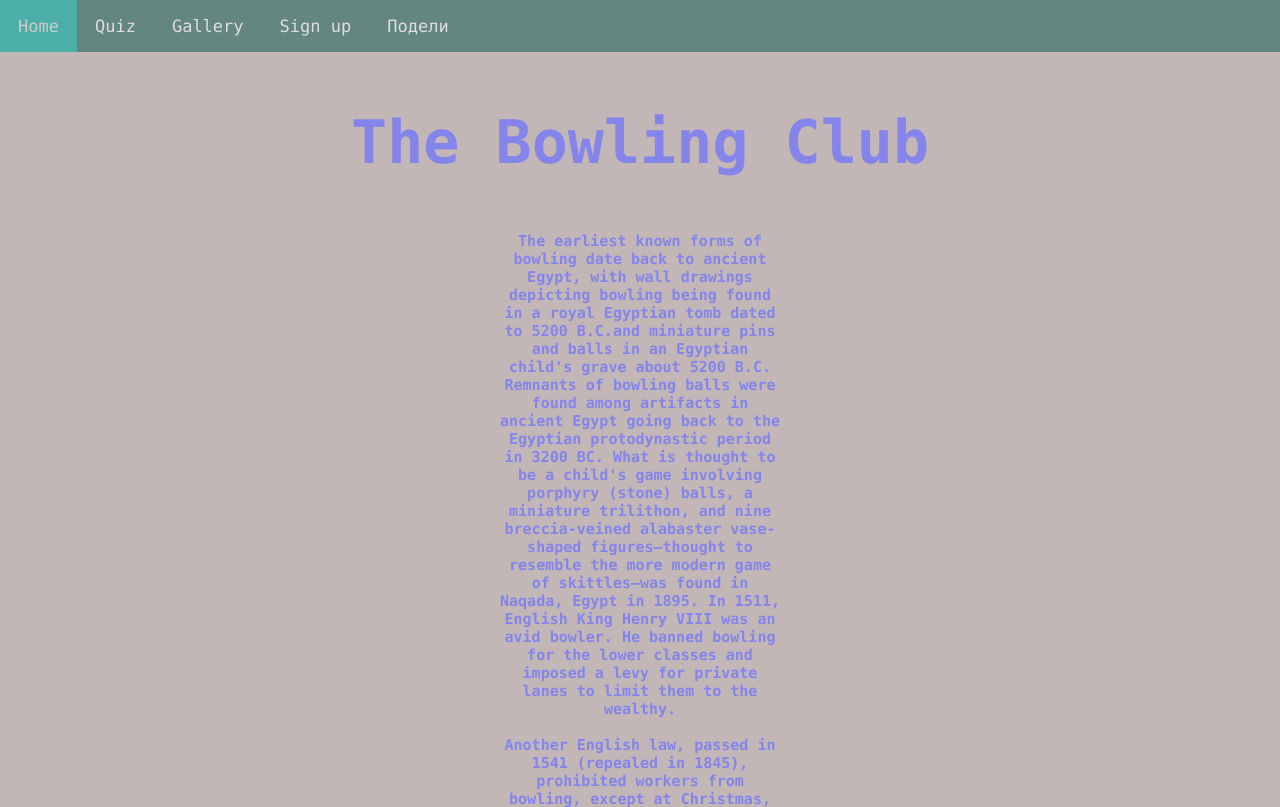
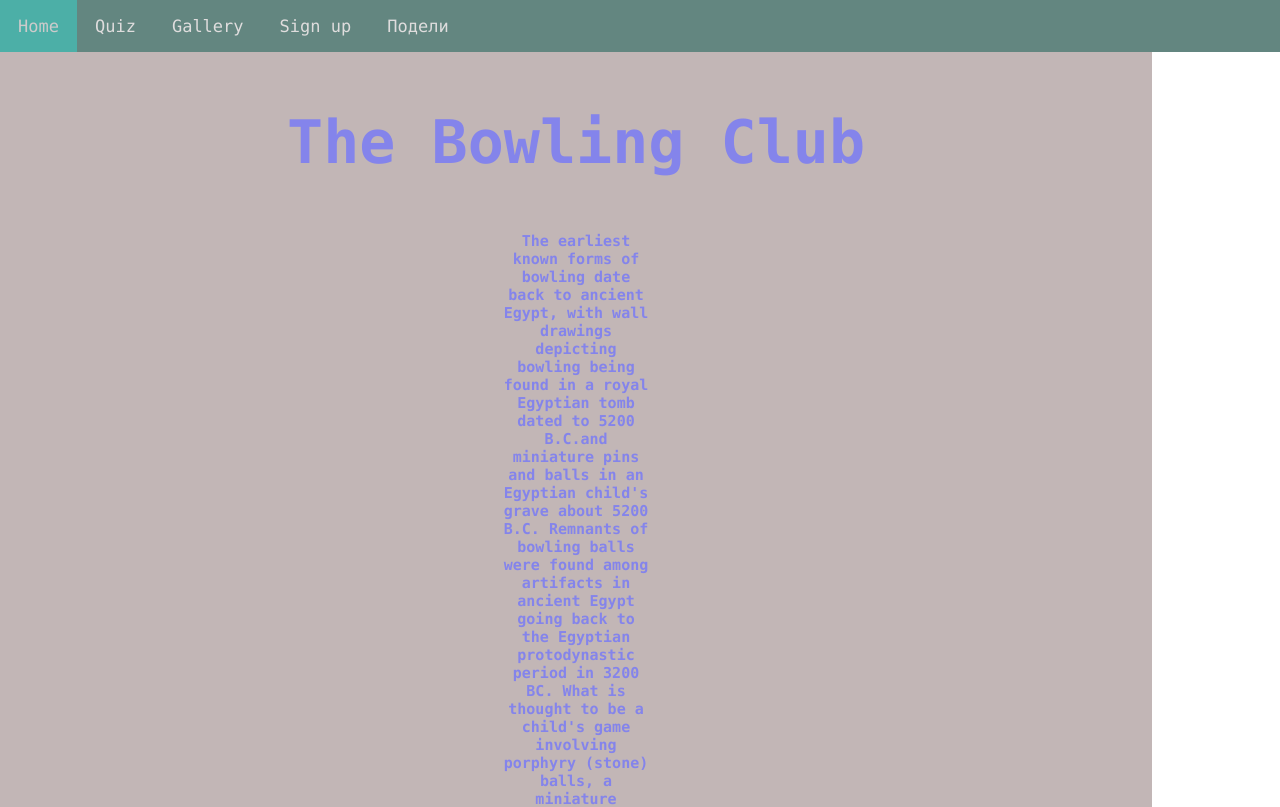
Before and after one commit to draskoS15/strikeClub, a plain HTML site: page index.html in a window 1280 px wide. Shown: the top 807 px of the page. Drawn offline with Linux system fonts and the light colour scheme; a script that the page names is missing.

Commit message:
Update style.css

```diff
--- a/style.css
+++ b/style.css
@@ -85,6 +85,8 @@ section{
   margin:0;
   padding: 0;
   background:rgb(194, 182, 182);
+  width: 90%;
+  heigt:100%;
 }
 
 h1{
```
